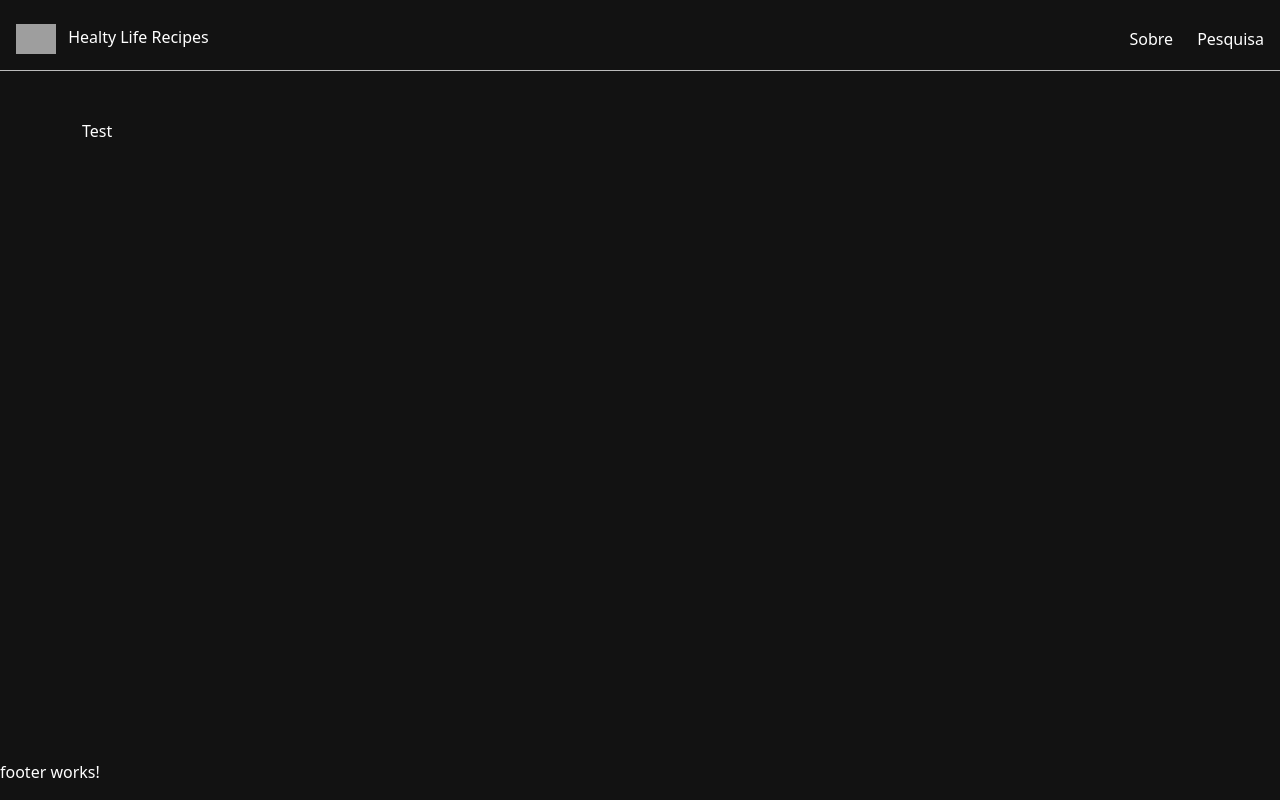
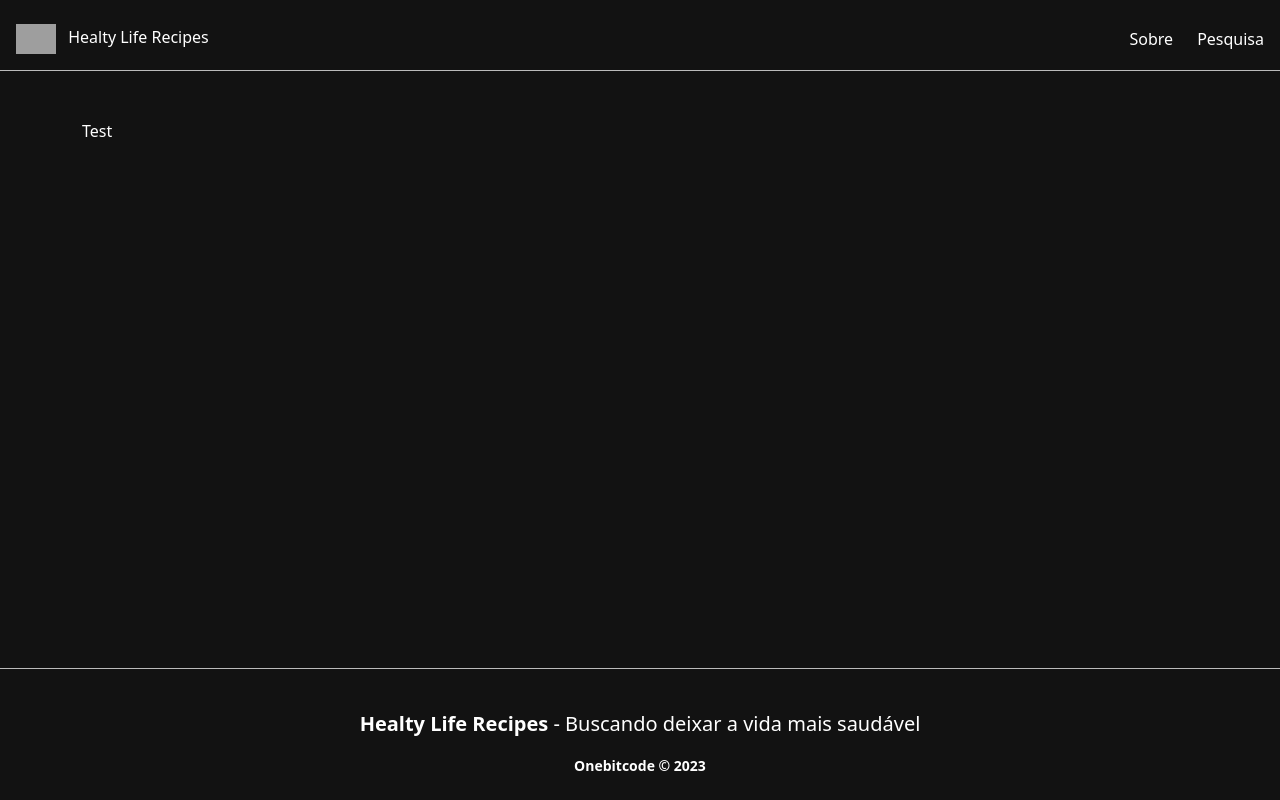
Before and after one commit to RonaldMamani/Healty_Recipes, an Angular app: page / in a window 1280 px wide. Built offline with nearby package versions, Linux system fonts and the light colour scheme; grey boxes are pictures that could not be loaded.

Commit message:
Adicionando Footer

```diff
--- a/src/app/components/footer/footer.component.css
+++ b/src/app/components/footer/footer.component.css
@@ -0,0 +1,20 @@
+.divFooter {
+    border-top: 1px solid #bbb;
+}
+
+.footerMainText {
+    margin-top: 40px;
+    font-size: 20px;
+    text-align: center;
+}
+
+.footerCopy {
+    font-size: 14px;
+    text-align: center;
+}
+
+@media (max-width: 380px) {
+    .footerMainText {
+        font-size: 16px;
+    }
+}
--- a/src/app/components/footer/footer.component.html
+++ b/src/app/components/footer/footer.component.html
@@ -1 +1,6 @@
-<p>footer works!</p>
+<div class="mt-5 mb-4 px-3 divFooter">
+    <footer>
+        <p class="footerMainText"><strong>Healty Life Recipes</strong> - Buscando deixar a vida mais saudável</p>
+        <p class="footerCopy"><strong>Onebitcode &copy; 2023</strong></p>
+    </footer>
+</div>
```
